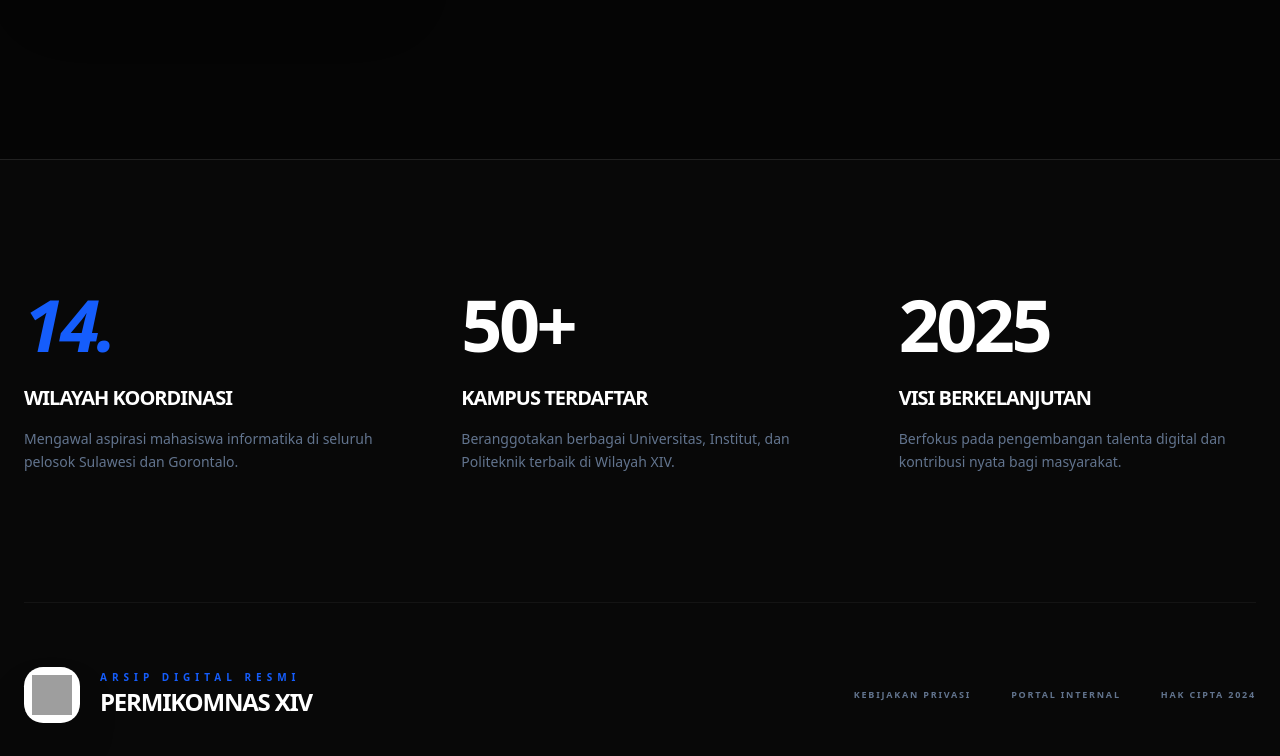
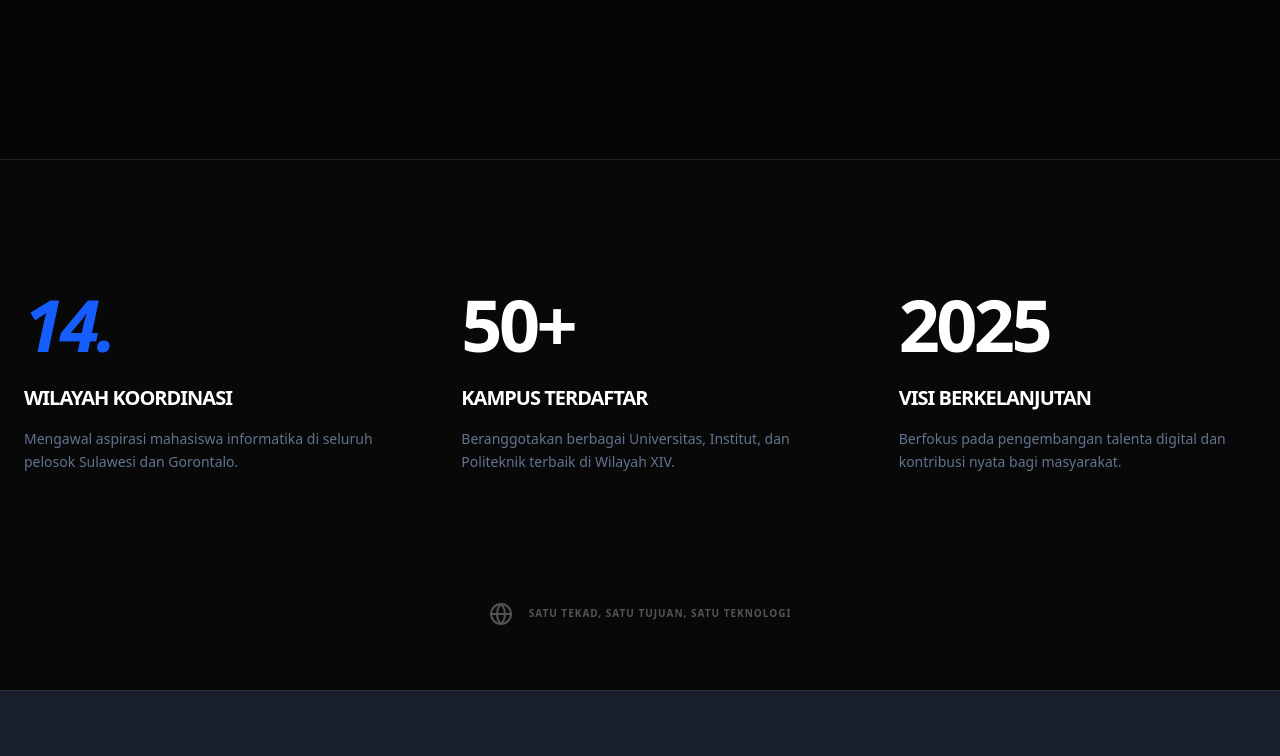
Before and after one commit to ahmadadptr001/web-permikomnas-wilayah-14, a Next.js app: page /web/profil in a window 1280 px wide. Shown: the part 2032-2788 px from the top of the page. Built offline with nearby package versions, Linux system fonts and the light colour scheme; grey boxes are pictures that could not be loaded; a web font is replaced by a local one.

Commit message:
UI & hyperlink: menghapus UI yang bersifat pemborosan dan memperbaiki arah routing icon/tombol login pada header

```diff
--- a/components/web/Header.jsx
+++ b/components/web/Header.jsx
@@ -305,7 +305,7 @@ export default function Header() {
                 </div>
 
                 <div className="p-6 border-t dark:border-slate-800 bg-slate-50/50 dark:bg-slate-900/50">
-                  <Link href="/auth/login" className="w-full">
+                  <Link href="/web/autentikasi?isLogin=true" className="w-full">
                     <Button className="w-full h-12 rounded-2xl gap-2 font-bold shadow-lg shadow-blue-500/20">
                       <User size={18} /> Masuk Anggota
                     </Button>
@@ -419,6 +419,7 @@ export default function Header() {
             </Button>
 
             <Button
+            onClick={() => router.push('/web/autentikasi?isLogin=true')}
               variant="ghost"
               className="p-0.5 rounded-full w-10 h-10 hover:ring-4 hover:ring-blue-100 dark:hover:ring-blue-900/20 transition-all"
             >
--- a/components/web/autentikasi/FormAutentikasi.jsx
+++ b/components/web/autentikasi/FormAutentikasi.jsx
@@ -11,6 +11,7 @@ import {
   ChevronRight,
   ShieldCheck
 } from 'lucide-react';
+import { useSearchParams } from 'next/navigation';
 
 /**
  * Halaman Autentikasi Split-Screen Fullscreen (V2)
@@ -19,7 +20,9 @@ import {
  */
 
 export default function AuthPage() {
-  const [isLogin, setIsLogin] = useState(false);
+  const searchParams = useSearchParams()
+  const isLoginParams = searchParams.get('isLogin') ?? false
+  const [isLogin, setIsLogin] = useState(isLoginParams);
 
   const toggleAuth = () => setIsLogin(!isLogin);
 
--- a/components/web/profil/HalamanProfile.jsx
+++ b/components/web/profil/HalamanProfile.jsx
@@ -281,37 +281,6 @@ const HalamanProfil = () => {
             </div>
           </div>
 
-          <div className="flex flex-col md:flex-row justify-between items-center gap-10 border-t border-white/5 pt-16">
-            <div className="flex items-center gap-5 text-left">
-              <div className="w-14 h-14 bg-white flex items-center justify-center rounded-[1.2rem] shadow-2xl">
-                <img
-                  src="https://api.dicebear.com/7.x/initials/svg?seed=P14&backgroundColor=ffffff"
-                  alt="logo"
-                  className="w-10 h-10"
-                />
-              </div>
-              <div>
-                <p className="text-[10px] font-black uppercase tracking-[0.5em] text-blue-600 leading-none mb-1">
-                  Arsip Digital Resmi
-                </p>
-                <h2 className="text-2xl font-black tracking-tighter">
-                  PERMIKOMNAS XIV
-                </h2>
-              </div>
-            </div>
-            <div className="flex gap-10 text-[9px] font-black uppercase tracking-[0.2em] text-slate-500">
-              <a href="#" className="hover:text-blue-500 transition-colors">
-                Kebijakan Privasi
-              </a>
-              <a href="#" className="hover:text-blue-500 transition-colors">
-                Portal Internal
-              </a>
-              <a href="#" className="hover:text-blue-500 transition-colors">
-                Hak Cipta 2024
-              </a>
-            </div>
-          </div>
-
           <div className="mt-20 flex justify-center gap-4 opacity-30 grayscale">
             <Globe size={24} />
             <span className="text-[10px] font-bold uppercase tracking-widest pt-1">
```
